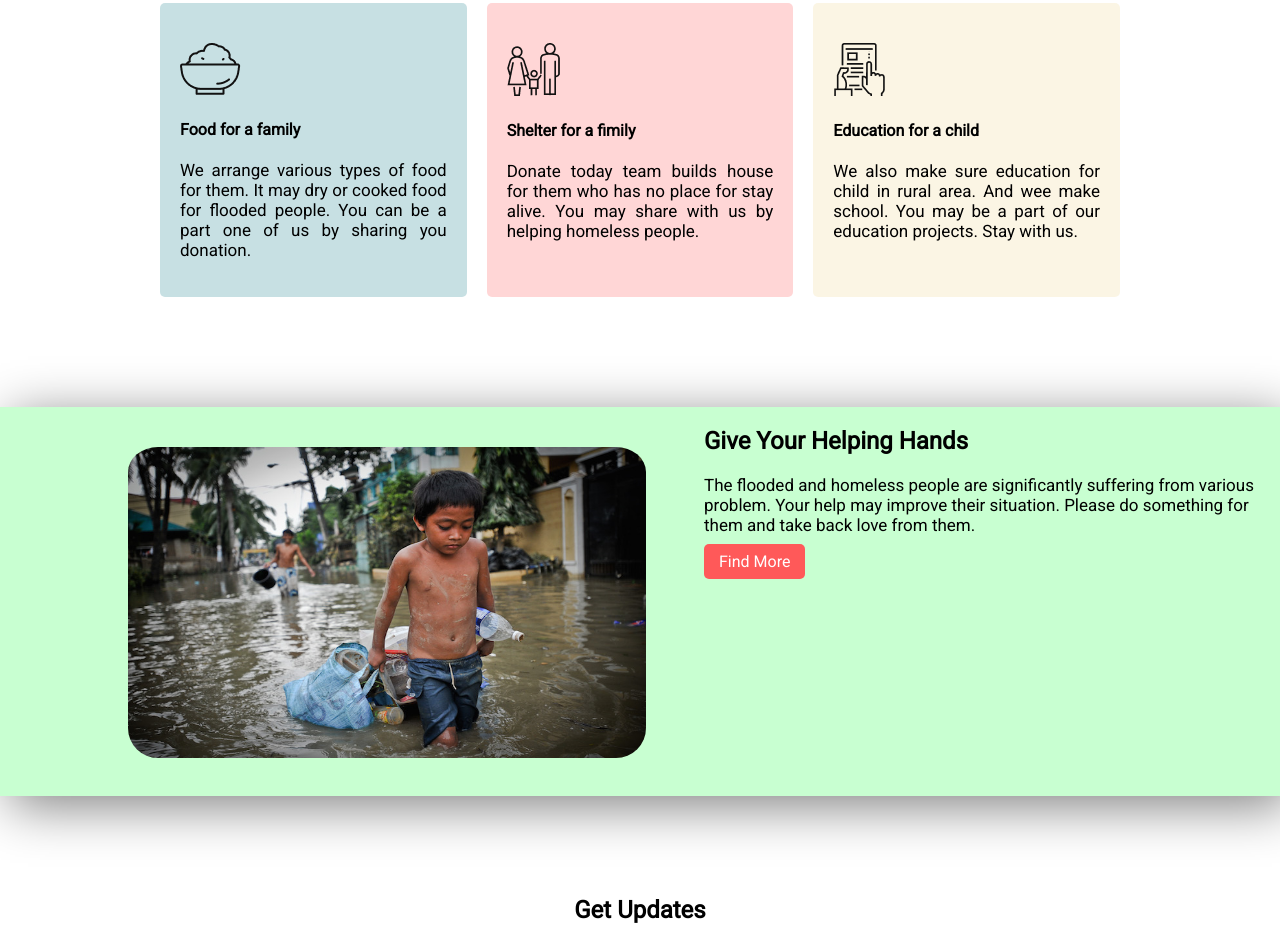
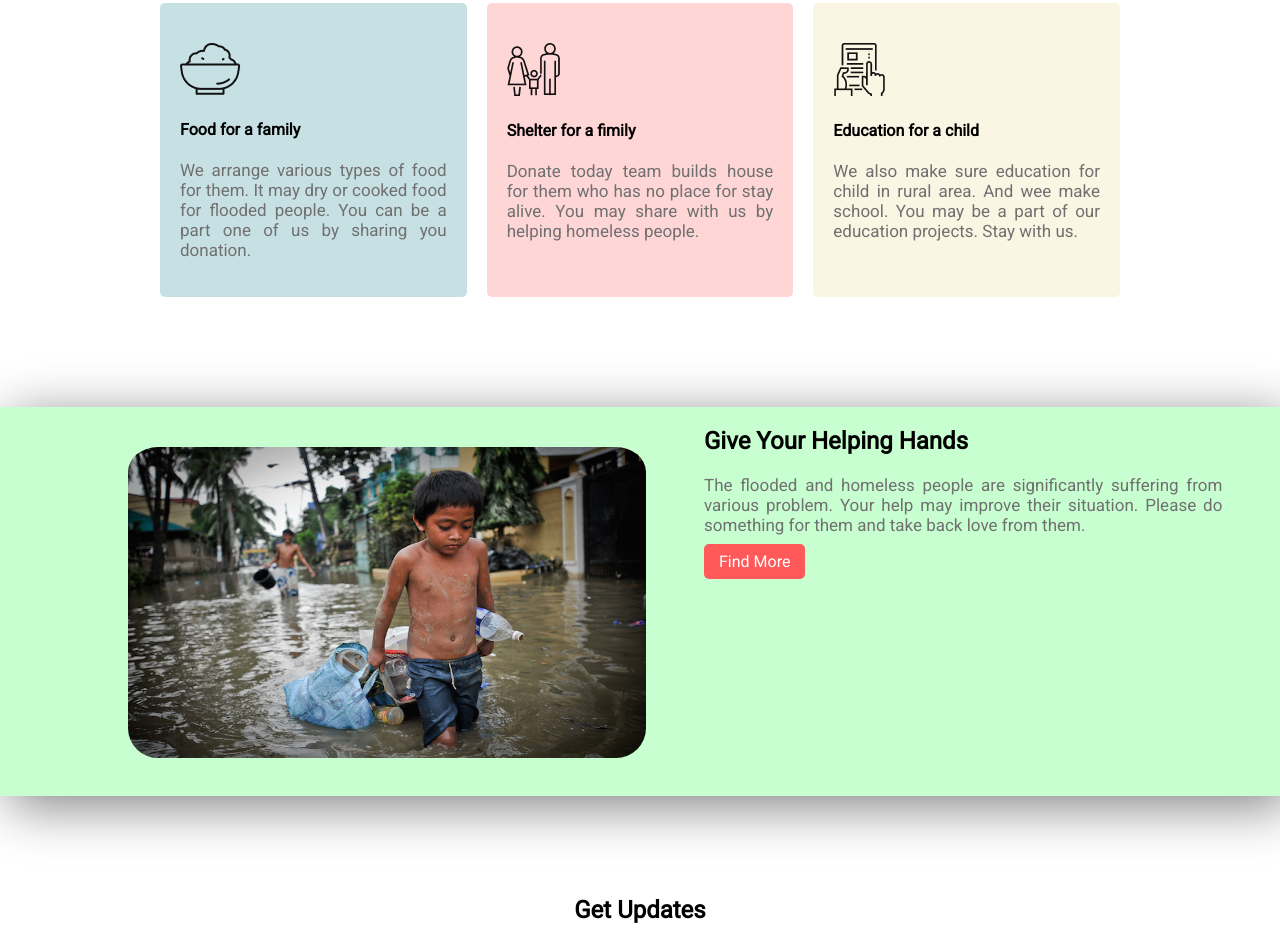
Before and after one commit to Fahim-05/donate-today, a plain HTML site: page index.html in a window 1280 px wide. Shown: the part 1503-2444 px from the top of the page. Drawn offline with Linux system fonts and the light colour scheme.

Commit message:
paragraph text color changed and final updated

```diff
--- a/style.css
+++ b/style.css
@@ -106,6 +106,9 @@ p{
     color: #707070;
 }
 /* donate plan fexbox */
+.donate-plan-flexbox p{
+    color: #707070;
+}
 .donate-plan-flexbox{
     display: flex;
     margin-top: 2%;
@@ -151,7 +154,8 @@ p{
     padding-top: 5px;
     border-radius: 30px;
 }
-..highlight-flexbox-width p{
+.highlight-flexbox-width p{
+    color: #707070;
     text-align: justify;
     padding-right: 10%;
 }
```
